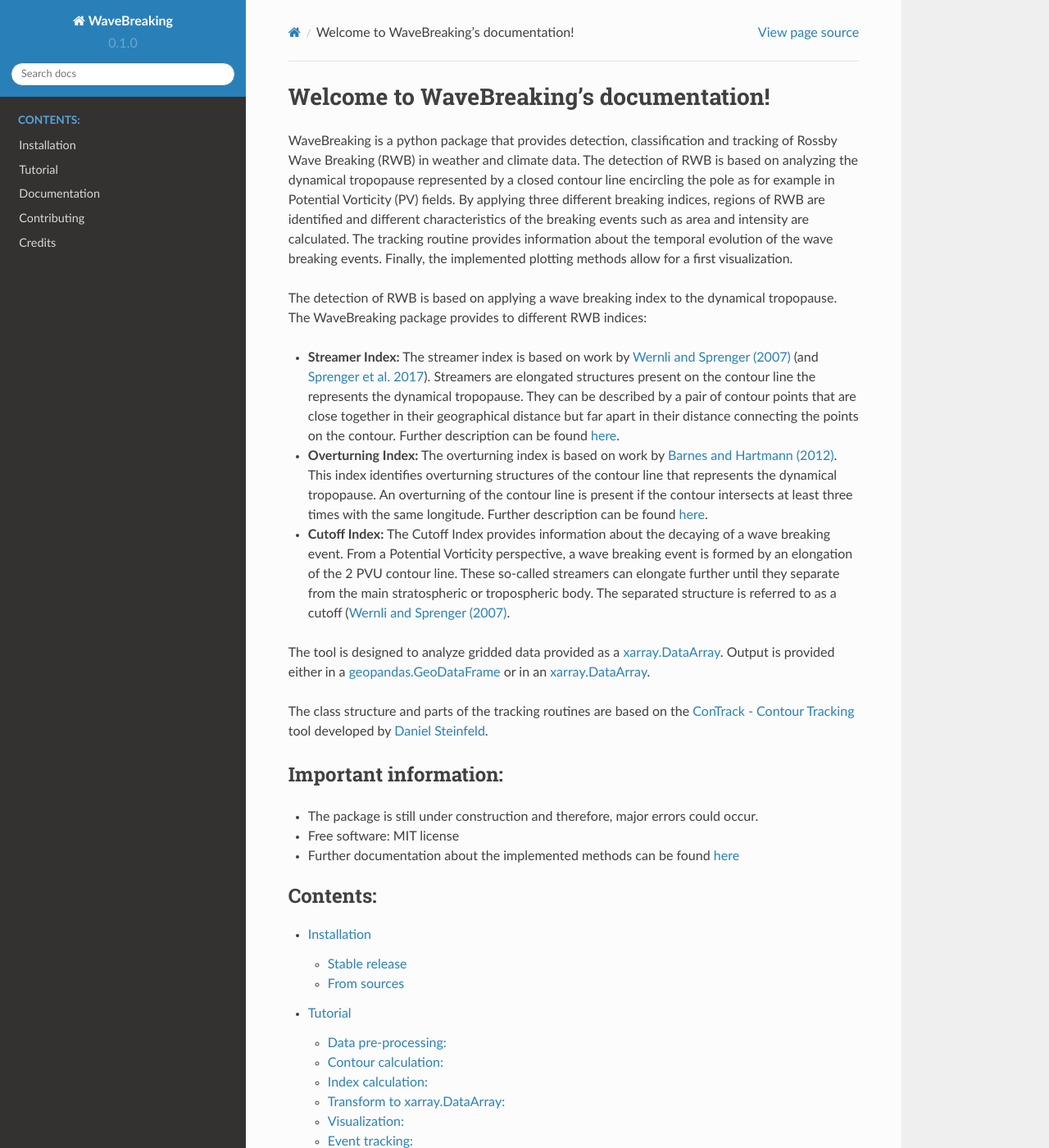
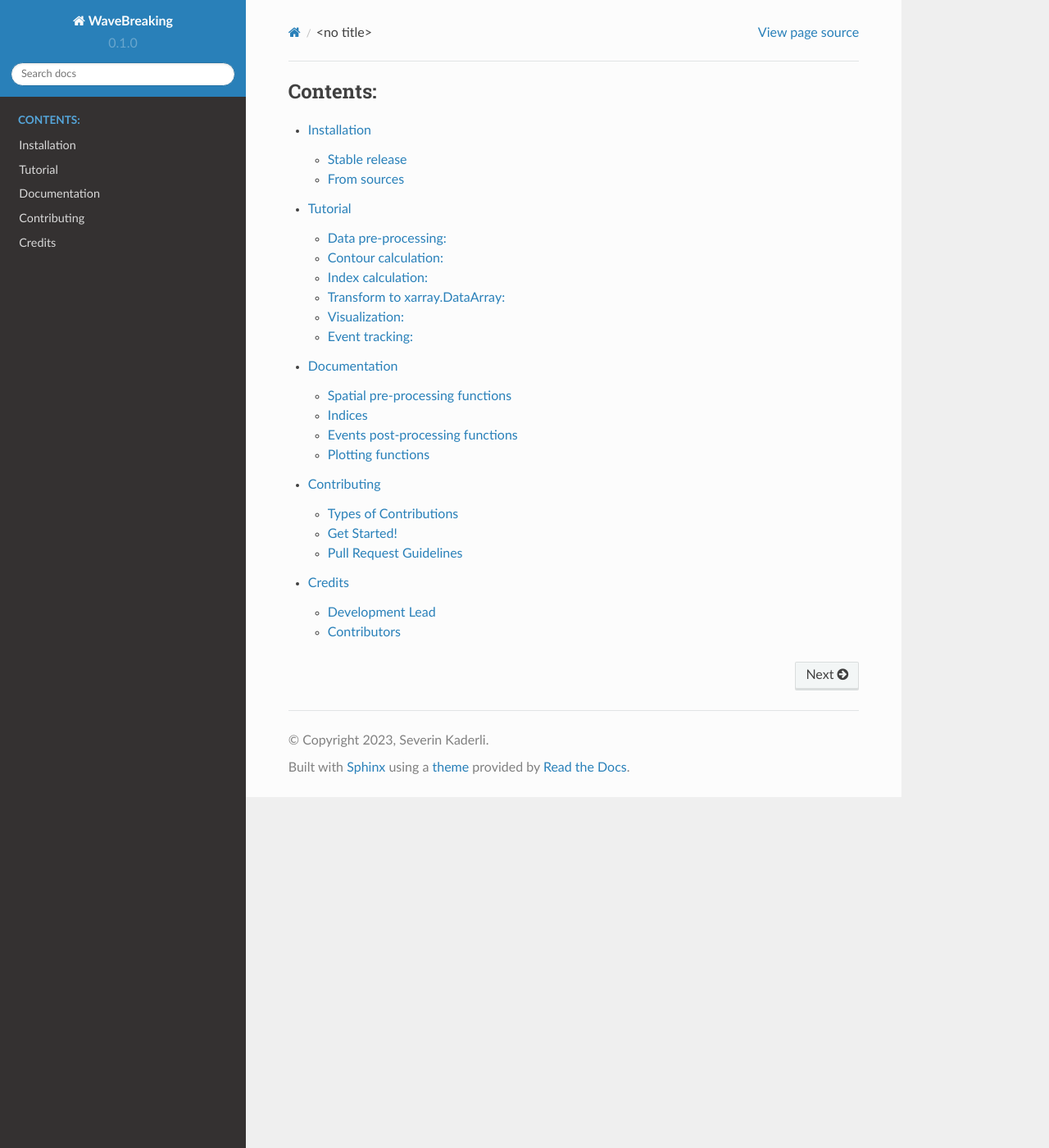
Before and after one commit to skaderli/WaveBreaking, a Sphinx documentation site: the page built from docs/index.rst, in a window 1280 px wide and 1400 px high. Shown: the whole window at 82% size. Built offline with Sphinx 7.4.7 and the Read the Docs theme 2.0.0, drawn with Linux system fonts in a browser that asks for light colours.

Commit message:
Update index.rst

```diff
--- a/docs/index.rst
+++ b/docs/index.rst
@@ -1,32 +1,3 @@
-Welcome to WaveBreaking's documentation!
-======================================
-
-WaveBreaking is a python package that provides detection, classification and tracking of Rossby Wave Breaking (RWB) in weather and climate data. The detection of RWB is based on analyzing the dynamical tropopause represented by a closed contour line encircling the pole as for example in Potential Vorticity (PV) fields. By applying three different breaking indices, regions of RWB are identified and different characteristics of the breaking events such as area and intensity are calculated. The tracking routine provides information about the temporal evolution of the wave breaking events. Finally, the implemented plotting methods allow for a first visualization.
-
-The detection of RWB is based on applying a wave breaking index to the dynamical tropopause. The WaveBreaking package provides to different RWB indices:
-
-* **Streamer Index:** The streamer index is based on work by `Wernli and Sprenger (2007)`_ (and `Sprenger et al. 2017`_). Streamers are elongated structures present on the contour line the represents the dynamical tropopause. They can be described by a pair of contour points that are close together in their geographical distance but far apart in their distance connecting the points on the contour. Further description can be found `here <https://occrdata.unibe.ch/students/theses/msc/406.pdf>`_.
-
-* **Overturning Index:** The overturning index is based on work by `Barnes and Hartmann (2012)`_. This index identifies overturning structures of the contour line that represents the dynamical tropopause. An overturning of the contour line is present if the contour intersects at least three times with the same longitude. Further description can be found `here <https://occrdata.unibe.ch/students/theses/msc/406.pdf>`_.
-
-* **Cutoff Index:** The Cutoff Index provides information about the decaying of a wave breaking event. From a Potential Vorticity perspective, a wave breaking event is formed by an elongation of the 2 PVU contour line. These so-called streamers can elongate further until they separate from the main stratospheric or tropospheric body. The separated structure is referred to as a cutoff (`Wernli and Sprenger (2007)`_.
-
-.. _`Wernli and Sprenger (2007)`: https://journals.ametsoc.org/view/journals/atsc/64/5/jas3912.1.xml
-.. _`Sprenger et al. 2017`: https://journals.ametsoc.org/view/journals/bams/98/8/bams-d-15-00299.1.xml
-.. _`Barnes and Hartmann (2012)`: https://agupubs.onlinelibrary.wiley.com/doi/full/10.1029/2012JD017469
-
-The tool is designed to analyze gridded data provided as a `xarray.DataArray <https://docs.xarray.dev/en/stable/generated/xarray.DataArray.html>`_. Output is provided either in a `geopandas.GeoDataFrame <https://geopandas.org/en/stable/docs/reference/api/geopandas.GeoDataFrame.html>`_ or in an `xarray.DataArray <https://docs.xarray.dev/en/stable/generated/xarray.DataArray.html>`_.
-
-The class structure and parts of the tracking routines are based on the `ConTrack - Contour Tracking <https://github.com/steidani/ConTrack>`_ tool developed by `Daniel Steinfeld <https://github.com/steidani>`_.
-
-Important information:
-~~~~~~~~~~~~~~
-
-* The package is still under construction and therefore, major errors could occur.
-* Free software: MIT license
-* Further documentation about the implemented methods can be found `here <https://occrdata.unibe.ch/students/theses/msc/406.pdf>`_
-
-
 .. toctree::
    :maxdepth: 2
    :caption: Contents:
```
